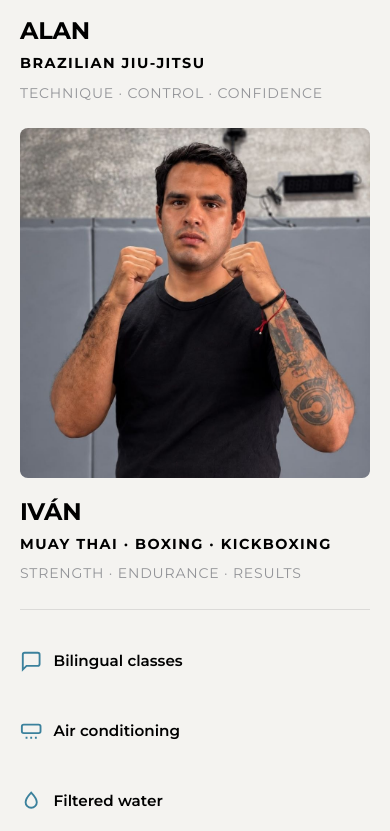
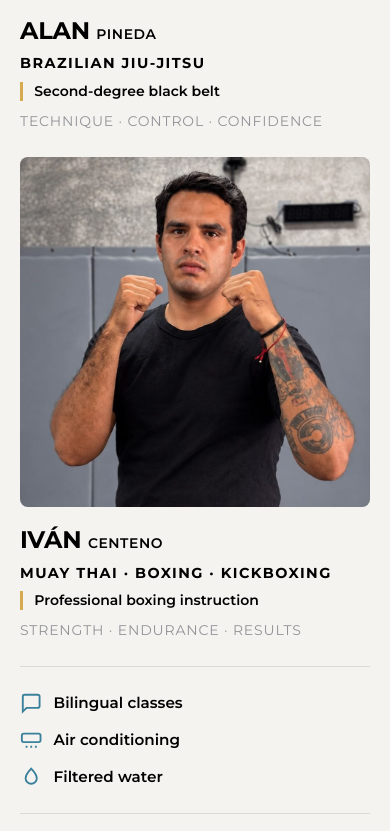
Before and after one commit to bahiamovementcenter/bahiamovement, a plain HTML site: page public/costa-combat/promos/a/index.html in a window 390 px wide. Shown: the part 1053-1884 px from the top of the page. Drawn offline with Linux system fonts and the light colour scheme.

Commit message:
Instructor credentials, surnames, centred amenities, new address
The amenities row sat in equal-width grid columns, so all the slack
collected after the last item and the row read as left-heavy. It is now a
centred flex band on desktop and a left-aligned stack on phones, matching
the rest of the page. Also resets a stray paragraph margin.

Adds each instructor's surname at a smaller size beside the first name,
and a credential line under the discipline: Alan is a second-degree black
belt, Ivan teaches professional boxing. The credential carries a short
gold rule, which is the only use of gold the brand guide allows on Paper.

Updates the address to Torre M, Calamar 12, and links the Google Maps
place entry. Brand Reference v1.3 splits the address in two because Maps
used to find Calamar 9, and says the split retires once the listing is
corrected. Maps now has a place entry for Torre M, so both pages use one
address. The printed flyers still carry Calamar 9.

Co-Authored-By: Claude Opus 5 <noreply@anthropic.com>

```diff
--- a/public/assets/site.css
+++ b/public/assets/site.css
@@ -159,19 +159,42 @@ h1 .plus { color: var(--costa-gold); }
   letter-spacing: -0.01em;
   margin: 0.9rem 0 0.2rem;
 }
+.coach h3 .sur {
+  font-size: 0.58em;
+  font-weight: 600;
+  letter-spacing: 0.04em;
+  white-space: nowrap;
+}
 .coach .disc { font-weight: 700; font-size: 0.9rem; letter-spacing: 0.1em; text-transform: uppercase; margin: 0; }
-.coach .traits { color: var(--grey); font-size: 0.875rem; letter-spacing: 0.06em; text-transform: uppercase; margin: 0.5rem 0 0; }
+/* Credential line: plain statement of fact, per the guide's "specific, not
+   generic" voice. Gold is allowed on Paper as a rule, never as text. */
+.coach .cred {
+  margin: 0.45rem 0 0;
+  padding-left: 0.7rem;
+  border-left: 3px solid var(--costa-gold);
+  font-size: 0.875rem;
+  font-weight: 600;
+  line-height: 1.35;
+}
+.coach .traits { color: var(--grey); font-size: 0.875rem; letter-spacing: 0.06em; text-transform: uppercase; margin: 0.65rem 0 0; }
 
 /* ---------- amenities ---------- */
 
+/* Stacked and left-aligned on phones, to match the rest of the page. As a row
+   it becomes a band, so it centres as a group — equal-width columns left all
+   the slack piled up after the last item. */
 .amenities {
-  display: grid;
-  grid-template-columns: repeat(auto-fit, minmax(170px, 1fr));
-  gap: 1rem var(--gap);
+  display: flex;
+  flex-direction: column;
+  align-items: flex-start;
+  gap: 0.85rem;
   padding: var(--gap) 0;
   border-top: 1px solid rgba(0,0,0,0.1);
 }
-.amenity { display: flex; align-items: center; gap: 0.7rem; font-weight: 600; font-size: 0.95rem; }
+@media (min-width: 48rem) {
+  .amenities { flex-direction: row; flex-wrap: wrap; justify-content: center; gap: 1rem var(--gap); }
+}
+.amenity { margin: 0; display: flex; align-items: center; gap: 0.7rem; font-weight: 600; font-size: 0.95rem; }
 .amenity svg { width: 1.4rem; height: 1.4rem; color: var(--steel); flex: none; }
 
 /* ---------- section heads ---------- */
--- a/public/costa-combat/promos/a/index.html
+++ b/public/costa-combat/promos/a/index.html
@@ -56,20 +56,22 @@
     <section class="coaches" aria-label="Instructores">
       <div class="coach">
         <figure>
-          <img src="/assets/alan.jpg" alt="Alan" width="1098" height="976" loading="lazy">
+          <img src="/assets/alan.jpg" alt="Alan Pineda" width="1098" height="976" loading="lazy">
           <figcaption>
-            <h3>Alan</h3>
+            <h3>Alan <span class="sur">Pineda</span></h3>
             <p class="disc" data-i18n="alan_disc">Jiu-Jitsu</p>
+            <p class="cred" data-i18n="alan_cred">Cinturón negro 2.º grado</p>
             <p class="traits" data-i18n="alan_traits">Técnica · Control · Confianza</p>
           </figcaption>
         </figure>
       </div>
       <div class="coach">
         <figure>
-          <img src="/assets/ivan.jpg" alt="Iván" width="960" height="1280" loading="lazy">
+          <img src="/assets/ivan.jpg" alt="Iván Centeno" width="960" height="1280" loading="lazy">
           <figcaption>
-            <h3>Iván</h3>
+            <h3>Iván <span class="sur">Centeno</span></h3>
             <p class="disc" data-i18n="ivan_disc">Muay Thai · Boxeo · Kickboxing</p>
+            <p class="cred" data-i18n="ivan_cred">Instrucción de boxeo profesional</p>
             <p class="traits" data-i18n="ivan_traits">Fuerza · Resistencia · Resultados</p>
           </figcaption>
         </figure>
@@ -162,7 +164,7 @@
         </div>
         <div>
           <dt data-i18n="c_addr">Dirección</dt>
-          <dd><a href="https://maps.google.com/?q=Calamar+9,+La+Cruz+de+Huanacaxtle,+Nayarit" rel="noopener">Calamar 9 · La Cruz de Huanacaxtle, Nayarit<br><span data-i18n="c_torre">(dentro de Torre M)</span></a></dd>
+          <dd><a href="https://maps.app.goo.gl/8JTmrWRzeU2gHhZP6" rel="noopener">Torre M · Calamar 12<br>La Cruz de Huanacaxtle, Nayarit 63734</a></dd>
         </div>
       </dl>
     </section>
@@ -189,8 +191,10 @@ window.EN_STRINGS = {
   cta_main: "Book your spot on WhatsApp",
   cta_sched: "See class times",
   alan_disc: "Brazilian Jiu-Jitsu",
+  alan_cred: "Second-degree black belt",
   alan_traits: "Technique · Control · Confidence",
   ivan_disc: "Muay Thai · Boxing · Kickboxing",
+  ivan_cred: "Professional boxing instruction",
   ivan_traits: "Strength · Endurance · Results",
   am_lang: "Bilingual classes", am_ac: "Air conditioning", am_water: "Filtered water",
   sched_h: "Class times",
@@ -213,7 +217,7 @@ window.EN_STRINGS = {
   cta_offer: "Book your spot on WhatsApp",
   cta_sticky: "Book your spot",
   contact_h: "Come see us",
-  c_wa: "WhatsApp", c_site: "Website", c_addr: "Address", c_torre: "(inside Torre M)"
+  c_wa: "WhatsApp", c_site: "Website", c_addr: "Address"
 };
 </script>
 <script src="/assets/site.js" defer></script>
```
Also changed, not shown: public/costa-combat/promos/b/index.html (+10 -6 lines), public/index.html (+1 -1 lines).
